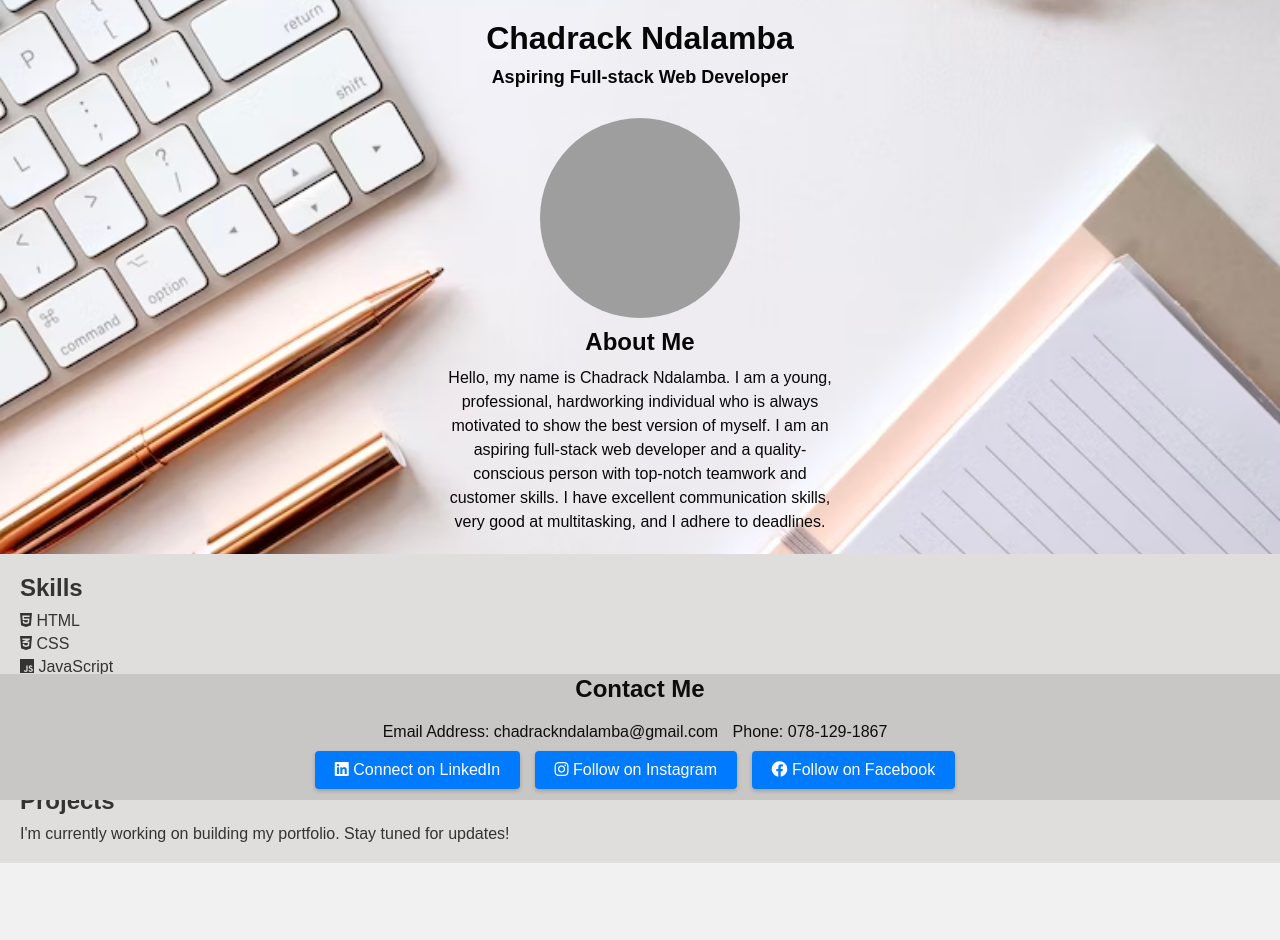
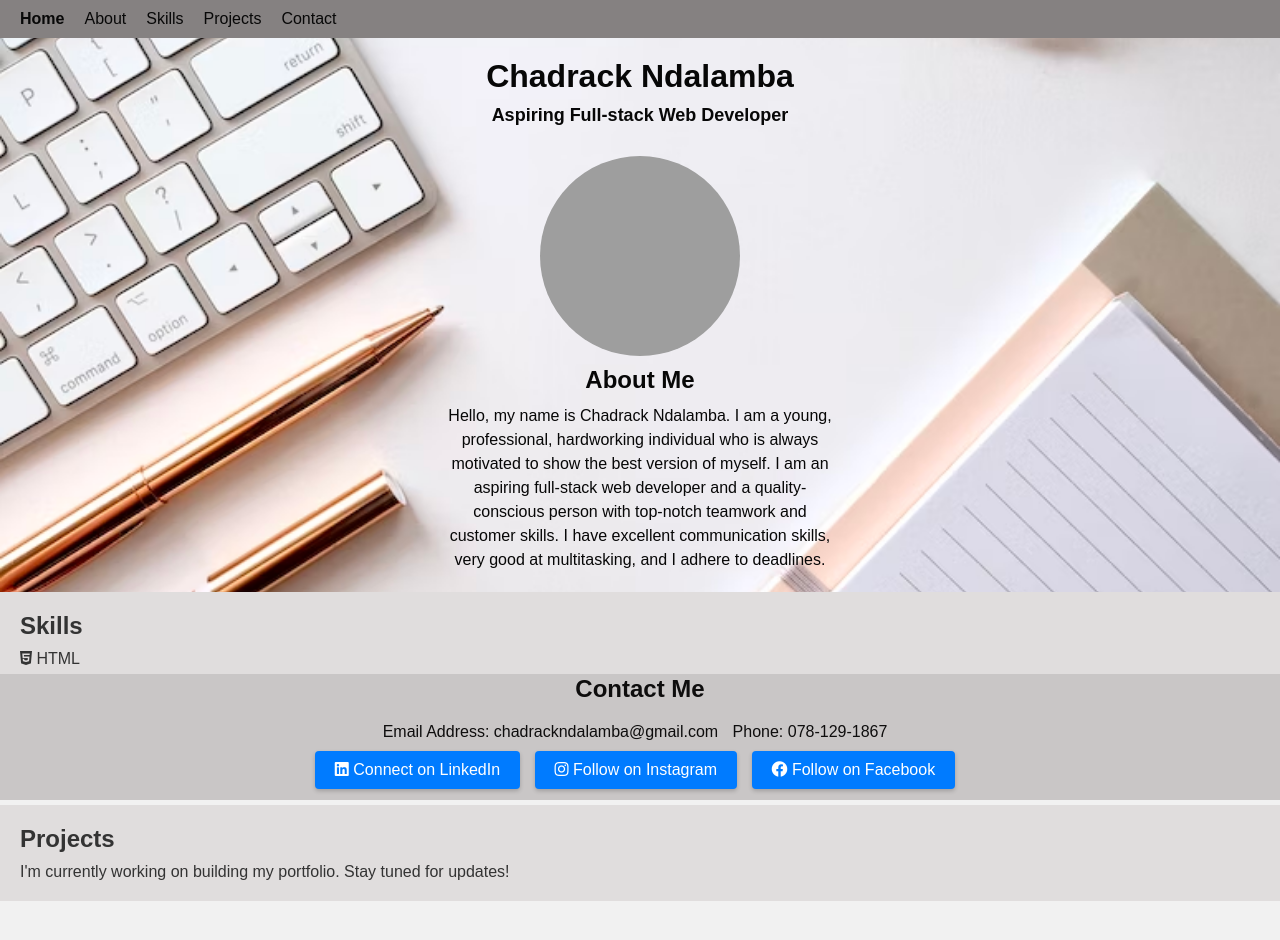
Before and after one commit to Chad96/Chad96.github.io, a plain HTML site: page index.html in a window 1280 px wide. Drawn offline with Linux system fonts and the light colour scheme; grey boxes are pictures that could not be loaded.

Commit message:
Update index.html

```diff
--- a/index.html
+++ b/index.html
@@ -1,5 +1,6 @@
 <!DOCTYPE html>
 <html lang="en">
+
 <head>
   <meta charset="UTF-8">
   <meta name="viewport" content="width=device-width, initial-scale=1.0">
@@ -18,20 +19,59 @@
     .img-me {
       margin-bottom: 0;
     }
+
+    /* Navigation bar styles */
+    nav {
+      background-color: #858181;
+      color: #fff;
+      padding: 10px;
+    }
+
+    nav ul {
+      list-style-type: none;
+      margin: 0;
+      padding: 0;
+      display: flex;
+      justify-content:left;
+    }
+
+    nav ul li {
+      margin: 0 10px;
+    }
+
+    nav ul li a {
+      color: #080808;
+      text-decoration:none;
+    }
+
+    /* Add styles for active navigation link */
+    nav ul li a.active {
+      font-weight: bold;
+    }
   </style>
 </head>
+
 <body>
+  <nav>
+    <ul>
+      <li><a href="#" class="active">Home</a></li>
+      <li><a href="#about">About</a></li>
+      <li><a href="#skills">Skills</a></li>
+      <li><a href="#projects">Projects</a></li>
+      <li><a href="#contact">Contact</a></li>
+    </ul>
+  </nav>
+
   <header>
     <h1>Chadrack Ndalamba</h1>
     <h5>Aspiring Full-stack Web Developer</h5>
     <img class="img-me" src="img/wtcpc-1.jpeg" alt="">
 
-
-    <h3>About Me</h3>
+    <h3 id="about">About Me</h3>
     <p>Hello, my name is Chadrack Ndalamba. I am a young, professional, hardworking individual who is always motivated to show the best version of myself. I am an aspiring full-stack web developer and a quality-conscious person with top-notch teamwork and customer skills. I have excellent communication skills, very good at multitasking, and I adhere to deadlines.</p>
   </header>
 
-  <section>
+  <section id="skills">
     <h2>Skills</h2>
     <ul>
       <li><i class="fab fa-html5"></i> HTML</li>
@@ -42,12 +82,12 @@
     </ul>
   </section>
 
-  <section>
+  <section id="projects">
     <h2>Projects</h2>
     <p>I'm currently working on building my portfolio. Stay tuned for updates!</p>
   </section>
 
-  <footer>
+  <footer id="contact">
     <h3>Contact Me</h3>
     <ul>
       <li>Email Address: chadrackndalamba@gmail.com</li>
@@ -61,26 +101,10 @@
   </footer>
 
   <script>
-    // Add interactive JavaScript features here
-    const linkedInBtn = document.querySelector('a[href="https://www.linkedin.com/in/chadrack-ndalamba-442139137/"]');
-    linkedInBtn.addEventListener('click', () => {
-      alert('You clicked "Connect on LinkedIn"');
-    });
-
-    const instagramBtn = document.querySelector('a[href="https://www.instagram.com/chad.rsa/"]');
-    instagramBtn.addEventListener('click', () => {
-      alert('You clicked "Follow on Instagram"');
-    });
-
-    const facebookBtn = document.querySelector('a[href="https://m.facebook.com/chad.rsa.1?eav=AfZlRObze_lwUMMnSLWU7flRLezKTZo7cy-ctzlhCE1xCwFK-rEHayIBugSLdCX9kjA&paipv=0"]');
-    facebookBtn.addEventListener('click', () => {
-      alert('You clicked "Follow on Facebook"');
-    });
-
     // Alert for landscape mode on mobile devices
-    window.addEventListener("orientationchange", function() {
+    window.addEventListener("orientationchange", function () {
       const isMobile = /iPhone|iPad|iPod|Android/i.test(navigator.userAgent);
-      const isPortrait = (window.innerHeight > window.innerWidth);
+      const isPortrait = window.innerHeight > window.innerWidth;
 
       if (isMobile && isPortrait) {
         alert("Please rotate your device to landscape mode for the best viewing experience.");
@@ -88,9 +112,9 @@
     });
 
     // Additional alert for initial page load in portrait mode
-    window.addEventListener("load", function() {
+    window.addEventListener("load", function () {
       const isMobile = /iPhone|iPad|iPod|Android/i.test(navigator.userAgent);
-      const isPortrait = (window.innerHeight > window.innerWidth);
+      const isPortrait = window.innerHeight > window.innerWidth;
 
       if (isMobile && isPortrait) {
         alert("Please rotate your device to landscape mode for the best viewing experience.");
@@ -98,4 +122,5 @@
     });
   </script>
 </body>
+
 </html>
```
